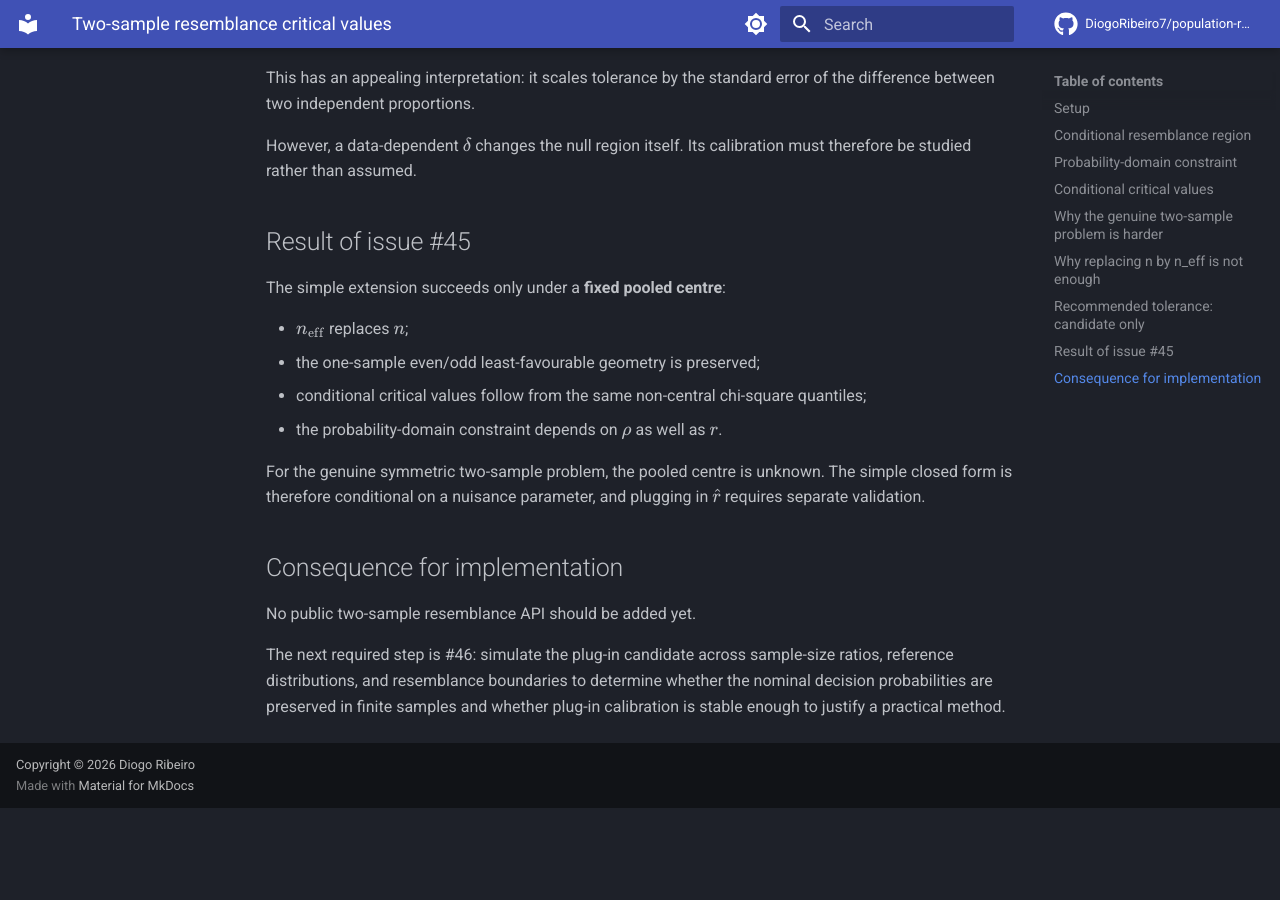
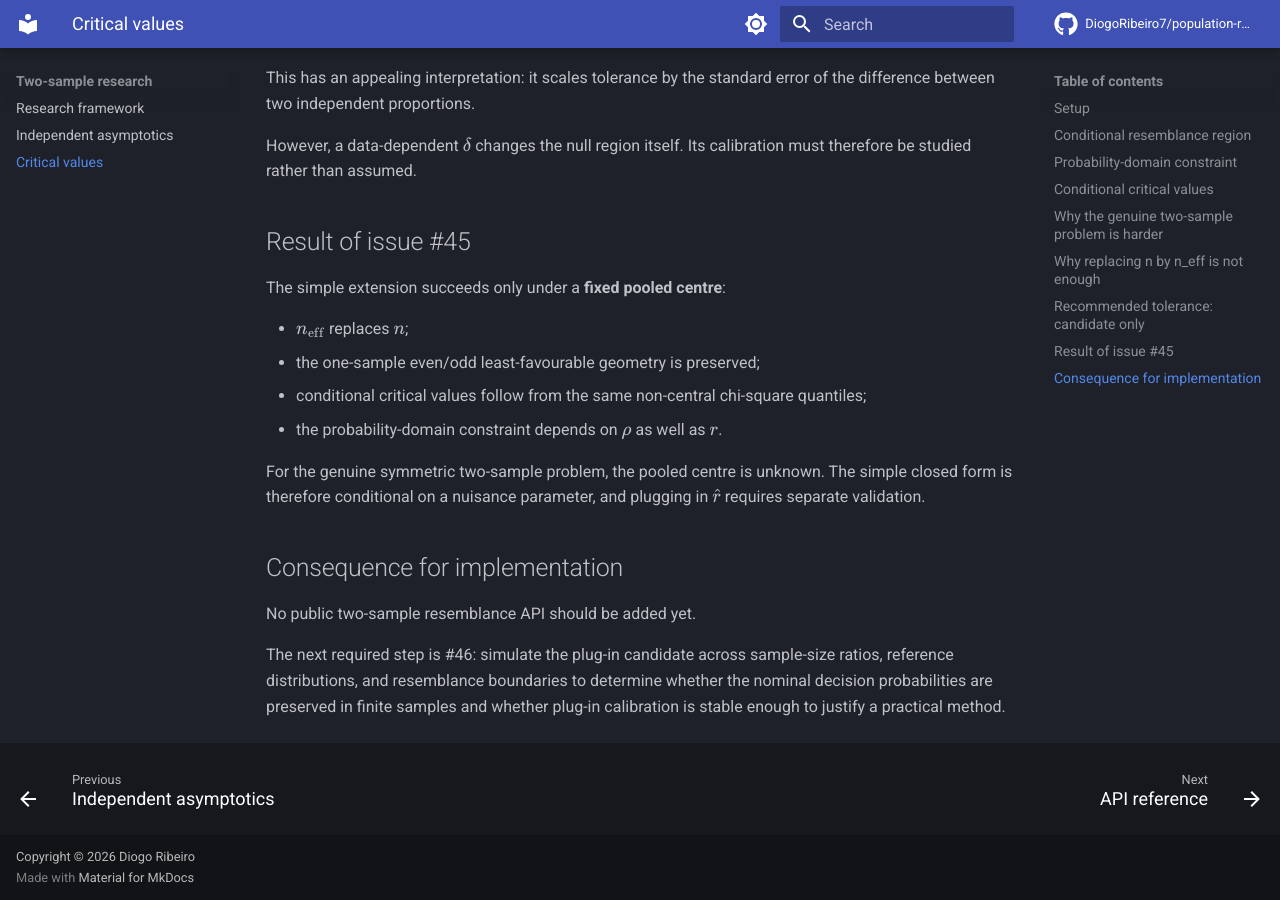
Before and after one commit to DiogoRibeiro7/population-resemblance, an MkDocs documentation site: the page built from docs/two-sample-critical-values.md, in a window 1280 px wide and 900 px high, scrolled down 5379 px. Built offline with MkDocs 1.6.1 and Material for MkDocs 9.7.7, drawn with Linux system fonts in a browser that asks for light colours; comment, search, counter and statistics services are not loaded; before the commit the page ends 6187 px from its top, so only the background shows below that.

Commit message:
docs: add two-sample critical-value derivation

```diff
--- a/mkdocs.yml
+++ b/mkdocs.yml
@@ -48,6 +48,7 @@ nav:
   - Two-sample research:
       - Research framework: two-sample-research.md
       - Independent asymptotics: two-sample-asymptotics.md
+      - Critical values: two-sample-critical-values.md
   - API reference: api.md
   - Public API policy: public-api.md
   - Development: development.md
```
